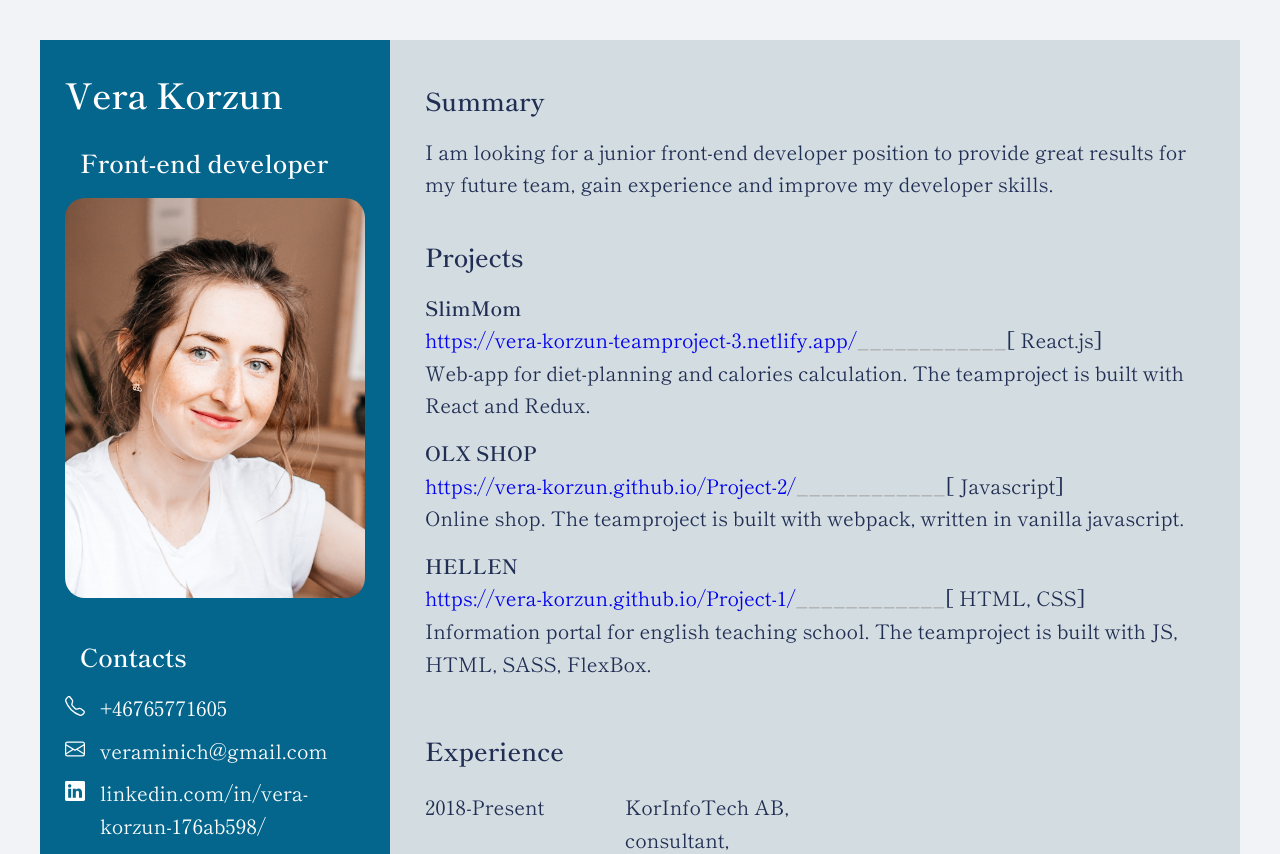
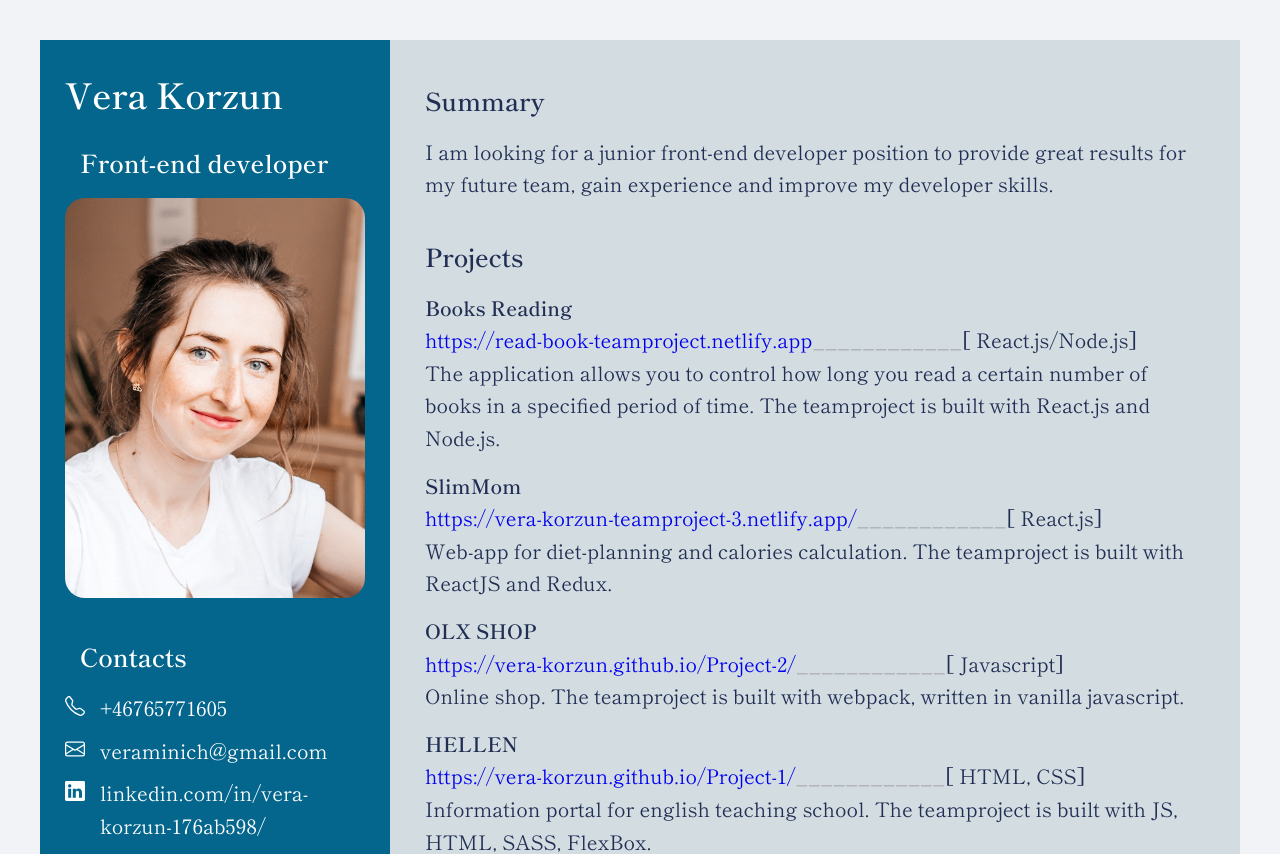
Before and after one commit to Vera-Korzun/resume, a React (Create React App) app: page / in a window 1280 px wide. Shown: the top 854 px of the page. Built offline with nearby package versions, Linux system fonts and the light colour scheme.

Commit message:
Add changes

```diff
--- a/src/Conponent/data/data.js
+++ b/src/Conponent/data/data.js
@@ -34,6 +34,7 @@ export const techSkills = [
   "WebPack",
   "JavaScript",
   "React.js",
+  "Node.js",
 ];
 
 export const softSkills = [
@@ -102,8 +103,7 @@ export const experience = [
   },
   {
     work: "ABSOLUTBANK",
-    name:
-      "from technical support specialist to senior technical support specialist",
+    name: "from technical support specialist to senior technical support specialist",
     year: "2010-2015",
     place: "Minsk,Belarus",
     competence: [
@@ -121,11 +121,18 @@ export const experience = [
 
 export const projects = [
   {
+    name: "Books Reading",
+    link: "https://read-book-teamproject.netlify.app",
+    technology: "React.js/Node.js",
+    description:
+      "The application allows you to control how long you read a certain number of books in a specified period of time. The teamproject is built with React.js and Node.js.",
+  },
+  {
     name: "SlimMom",
     link: "https://vera-korzun-teamproject-3.netlify.app/",
     technology: "React.js",
     description:
-      "Web-app for diet-planning and calories calculation. The teamproject is built with React and Redux.",
+      "Web-app for diet-planning and calories calculation. The teamproject is built with ReactJS and Redux.",
   },
   {
     name: "OLX SHOP",
```
Also changed, not shown: 1 other file (tests, documents, lock files or other folders).
